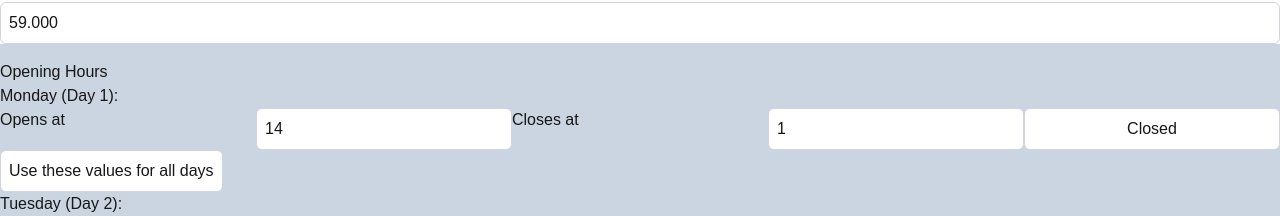
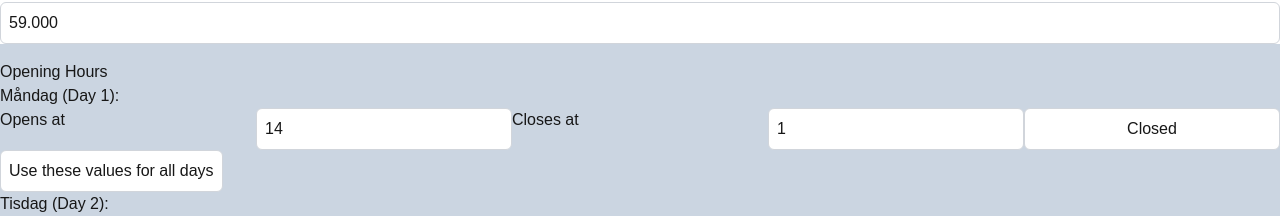
Before and after one commit to nickenickenicke/billig-bars, a Next.js app: page /bar-admin in a window 1280 px wide. Shown: the part 574-790 px from the top of the page. Built offline with nearby package versions, Linux system fonts and the light colour scheme.

Commit message:
Implement Bar opening hours display and utility functions

```diff
--- a/src/components/BarListItemOpeningHours.tsx
+++ b/src/components/BarListItemOpeningHours.tsx
@@ -1,9 +1,21 @@
 import { OpeningHours } from '@/models/Bar'
+import { getWeekdayName, parseTimeFromDB } from '@/utils/timeTools'
 
 interface BarListItemOpeningHoursProps {
   openingHours: OpeningHours[]
 }
-//TODO: Continue from here :D
 export const BarListItemOpeningHours = ({ openingHours }: BarListItemOpeningHoursProps) => {
-  return <></>
+  return (
+    <>
+      <ul>
+        {openingHours.map((openingHour, i) => {
+          return (
+            <li key={openingHour.id!}>
+              {`${getWeekdayName(openingHour.day_of_week)}: ${parseTimeFromDB(openingHour.opens_at)} - ${parseTimeFromDB(openingHour.closes_at)}`}
+            </li>
+          )
+        })}
+      </ul>
+    </>
+  )
 }
--- a/src/components/BarsListItem.tsx
+++ b/src/components/BarsListItem.tsx
@@ -1,5 +1,6 @@
 import { Bar } from '@/models/Bar'
 import { getPricePerCl } from '@/utils/priceTools'
+import { BarListItemOpeningHours } from './BarListItemOpeningHours'
 
 interface BarsListItemProps {
   bar: Bar
@@ -14,6 +15,7 @@ export const BarsListItem = ({ bar }: BarsListItemProps) => {
       <p>{bar.beer_price} kr</p>
       <p>{bar.beer_volume} cl</p>
       <p>Pris per cl: {getPricePerCl(bar.beer_price, bar.beer_volume)}kr</p>
+      <BarListItemOpeningHours openingHours={bar.opening_hours} />
     </li>
   )
 }
--- a/src/lib/weekdays.ts
+++ b/src/lib/weekdays.ts
@@ -1,9 +1 @@
-export const weekdayNames = [
-  'Monday',
-  'Tuesday',
-  'Wednesday',
-  'Thursday',
-  'Friday',
-  'Saturday',
-  'Sunday'
-]
+export const weekdayNames = ['Måndag', 'Tisdag', 'Onsdag', 'Torsdag', 'Fredag', 'Lördag', 'Söndag']
--- a/src/models/Bar.ts
+++ b/src/models/Bar.ts
@@ -16,6 +16,7 @@ export type OpeningHours = {
   opens_at: number
   closes_at: number
   day_of_week: number
+  id?: string
 }
 
 export type HappyHours = {
```
Also changed, not shown: src/utils/timeTools.tsx (+12 -0 lines).
